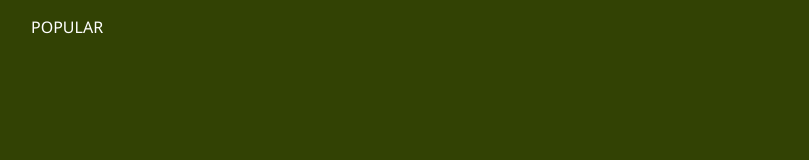
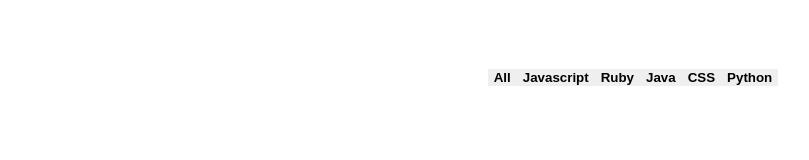
Before and after one commit to Arindo-Mudiare/github-battle-demo, a React app: page / in a window 1280 px wide. Shown: the whole page, without its empty margins (17-826 px from the left). Built offline with nearby package versions, Linux system fonts and the light colour scheme.

Commit message:
add minimal styling and selecting Functionality to Nav

```diff
--- a/app/component/Popular.js
+++ b/app/component/Popular.js
@@ -1,12 +1,46 @@
-import React, { Component } from 'react';
+import React, { Component, Fragment } from "react";
 
+function LanguagesNav({ selected, onUpdateLanguage }) {
+  const languages = ["All", "Javascript", "Ruby", "Java", "CSS", "Python"];
+  return (
+    <ul className="flex-center">
+      {languages.map((language) => (
+        <li key={language}>
+          <button
+            className="btn-clear nav-link"
+            style={language === selected ? { color: "rgb(187, 46, 31)" } : null}
+            onClick={() => onUpdateLanguage(language)}
+          >
+            {language}
+          </button>
+        </li>
+      ))}
+    </ul>
+  );
+}
 export default class Popular extends Component {
-    render() {
-        const languages = ['All', 'Javascript', 'Ruby','Java','CSS','Python']
-        return (
-            <ul className='flex-container'>
-               POPULAR
-            </ul>
-        )
-    }
+  constructor(props) {
+    super(props);
+
+    this.state = {
+      selectedLanguage: "All",
+    };
+    this.updateLanguage = this.updateLanguage.bind(this);
+  }
+
+  updateLanguage(selectedLanguage) {
+    this.setState({ selectedLanguage });
+  }
+  render() {
+    const { selectedLanguage } = this.state;
+
+    return (
+      <Fragment>
+        <LanguagesNav
+          selected={this.selectedLanguage}
+          onUpdateLanguage={this.updateLanguage}
+        />
+      </Fragment>
+    );
+  }
 }
--- a/app/index.css
+++ b/app/index.css
@@ -1,5 +1,43 @@
+html, body, #app {
+    margin: 0;
+    height: 100%;
+    width: 100%;
+
+}
+
 body {
-    background: rgb(50, 66, 4);
-    color: #fff;
-    font-family: 'Segoe UI', Tahoma, Geneva, Verdana, sans-serif;
+    font-family: -apple-system, BlinkMacSystemFont, 'Segoe UI',
+     Roboto, Oxygen, Ubuntu, Cantarell, 'Open Sans', 'Helvetica Neue',
+     sans-serif;
 }
+
+ul {
+    padding: 0;
+}
+
+li {
+    list-style-type: none;
+}
+
+.container {
+    min-width: 1200px;
+    margin: 0 auto;
+    padding: 50px;
+}
+
+.flex-center {
+    display: flex;
+    justify-content: center;
+    align-items: center;
+}
+
+.btn-clear {
+    border: none;
+}
+
+.nav-link {
+    font-style: 18px;
+    font-weight: bold;
+    text-decoration: none;
+    color: inherit;
+}
```
